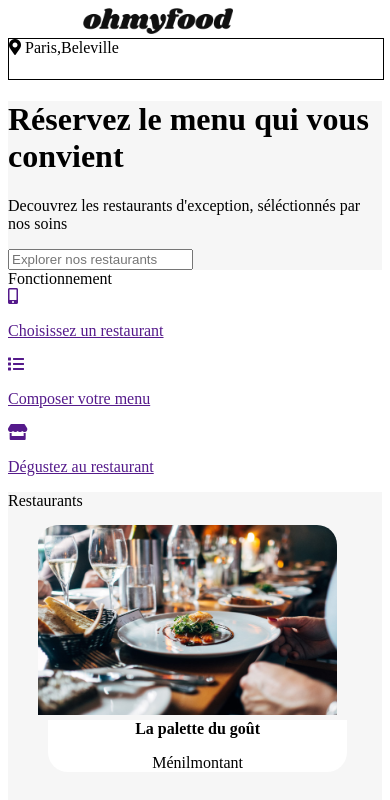
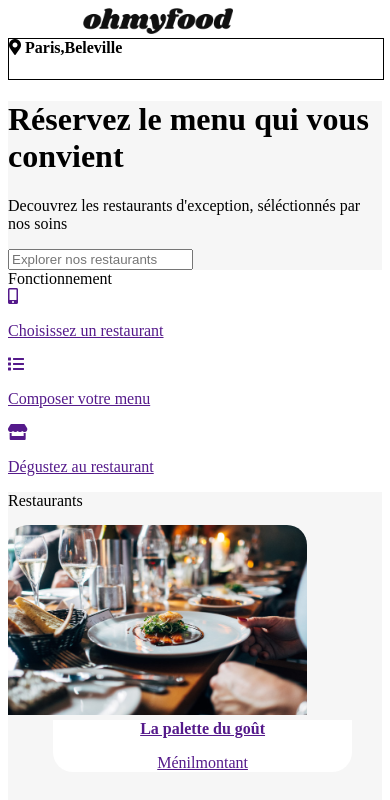
Before and after one commit to sofiane42100/SoufianeElhajjaji_3_05062021, a plain HTML site: page index.html in a window 390 px wide. Shown: the top 800 px of the page. Drawn offline with Linux system fonts and the light colour scheme.

Commit message:
modif sass

```diff
--- a/index.html
+++ b/index.html
@@ -4,7 +4,7 @@
     <meta charset="UTF-8">
     <meta http-equiv="X-UA-Compatible" content="IE=edge">
     <meta name="viewport" content="width=device-width, initial-scale=1.0">
-    <link rel="stylesheet" href="style.css">
+    <link rel="stylesheet" type="text/css" href="style.css">
     <link rel="stylesheet" href="https://use.fontawesome.com/releases/v5.15.3/css/all.css" integrity="sha384-SZXxX4whJ79/gErwcOYf+zWLeJdY/qpuqC4cAa9rOGUstPomtqpuNWT9wdPEn2fk" crossorigin="anonymous">
 </head>
 
@@ -13,7 +13,7 @@
 
        <div class="local">
         <i class="fas fa-map-marker-alt" class="local.icon"></i>
-        <span class="local.text"><strongW>Paris,Beleville</strong></span>
+        <span class="local.text"><strong>Paris,Beleville</strong></span>
        </div>
     </nav>
 
--- /dev/null
+++ b/style.scss
@@ -0,0 +1,68 @@
+@media all and (max-width: 667px)
+{
+
+
+ .logo
+   {
+    width: 40%;
+    margin-left: 75px;
+   }
+
+  .local
+   {
+    width: 100%;
+    height: 40px;
+    border: 1px solid black;
+   }
+    .local.text
+   {
+     margin:auto;
+     color: black;
+   }
+  header
+  {
+      background-color: #f6f6f6;
+  }
+  .container
+  {
+      display: flex;
+      flex-direction: column-reverse;
+  }
+  section
+  {
+      background-color: #f6f6f6;
+
+
+      &-carte
+      {
+           width: 90%;
+      height: 60%;
+      text-decoration: none;
+      color: black;
+      margin-left: 30px;
+
+      }
+  }
+
+
+  .resto
+  {
+      width: 80%;
+      height: 190px;
+      border-radius: 20px 20px 0px 0px;
+      margin-top: 15px;
+
+      &-texte {
+          width: 80%;
+      background-color: white;
+      text-decoration: none;
+      margin-top: -15px;
+      margin-left: 45px;
+      border-radius: 0 0 20px 20px;
+      text-align: center;
+
+      }
+  }
+
+
+}
```
Also changed, not shown: style.css, 1 other file.
